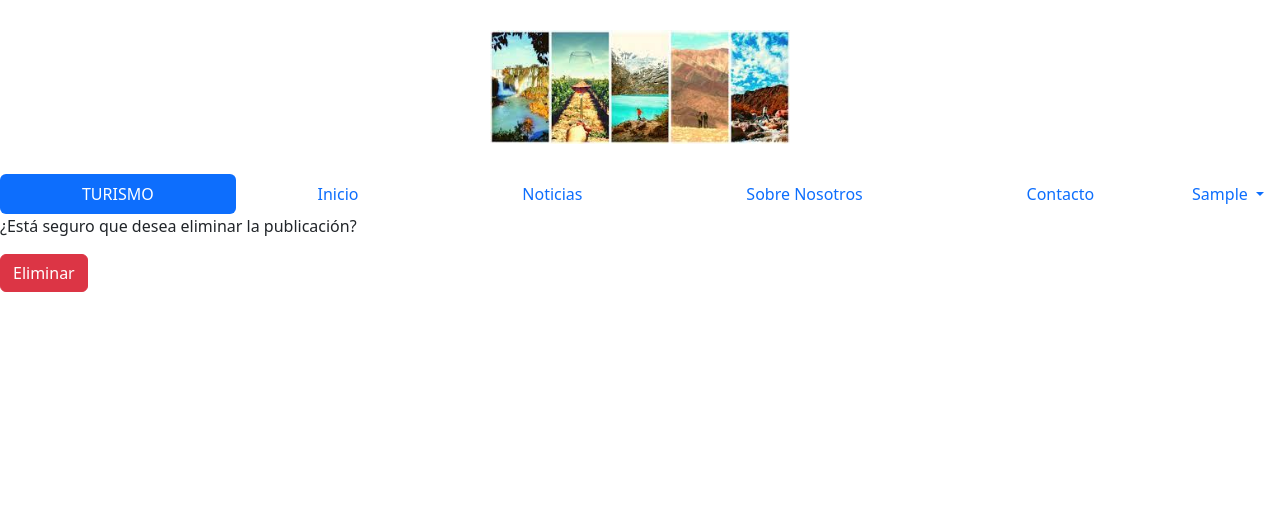
After one commit to Alan00Aquino/Proyecto-Blog, a Django app: page /posts/eliminar-post/1 in a window 1280 px wide. The commit adds this page. Shown: the top 532 px of the page. Run offline with Django 4.2, Linux system fonts and the light colour scheme; a user stored in the database is signed in; tables that the repository leaves empty hold one stand-in row (values such as "Sample post").

Commit message:
Agregado Update y Delete de posts

```diff
--- a/apps/posts/urls.py
+++ b/apps/posts/urls.py
@@ -8,4 +8,6 @@ urlpatterns = [
     path('posts/', PostListView.as_view(), name = 'posts'),
     path('posts/<int:id>/', PostDetailView.as_view(), name = 'post_individual'),
     path('postear/', views.Postear.as_view(), name = 'postear'),
+    path('editar-post/<int:pk>', views.EditarPost.as_view(), name = 'editar-post'),
+    path('eliminar-post/<int:pk>', views.EliminarPost.as_view(), name = 'eliminar-post'),
 ]
--- a/apps/posts/views.py
+++ b/apps/posts/views.py
@@ -3,7 +3,7 @@ from .models import Post, Comentario
 from .forms import CrearPostForm, ComentarioForm
 from django.urls import reverse
 from django.contrib.auth.mixins import LoginRequiredMixin
-from django.views.generic import ListView, DetailView, CreateView
+from django.views.generic import ListView, DetailView, CreateView, UpdateView, DeleteView
 
 class PostListView(ListView):
     model = Post
@@ -19,7 +19,7 @@ class PostListView(ListView):
 class PostDetailView(DetailView):
     model = Post
     template_name = 'posts/post_individual.html'
-    context_object_name = 'post'
+    context_object_name = 'posts'
     pk_url_kwarg = 'id'
     queryset = Post.objects.all()
 
@@ -50,3 +50,21 @@ class Postear(LoginRequiredMixin, CreateView):
 
     def get_success_url(self):
         return reverse('apps.posts:posts')
+
+# Vista para actualizar una publicacion ya existente
+class EditarPost(LoginRequiredMixin, UpdateView):
+    model = Post
+    template_name = 'posts/editar-post.html'
+    form_class = CrearPostForm # Uso el mismo de crear una publicacion
+
+    def get_success_url(self):
+        return reverse('apps.posts:posts')
+
+# Vista que elimina un posteo
+class EliminarPost(LoginRequiredMixin, DeleteView):
+    template_name = 'posts/eliminar-post.html' # Es un template intermedio -esta seguro s-n-
+    model = Post
+
+
+    def get_success_url(self):
+        return reverse('apps.posts:posts')
--- a/blog/configuraciones/local.py
+++ b/blog/configuraciones/local.py
@@ -8,7 +8,7 @@ DATABASES = {
         'ENGINE': 'django.db.backends.mysql',
         'NAME': 'Proyecto_Blog',
         'USER': 'root',
-        'PASSWORD': 'F3rn3t4340.A',
+        'PASSWORD': 'estaeslaclave',
         'HOST': 'localhost',
         'PORT': '3306',
     }
--- /dev/null
+++ b/templates/posts/eliminar-post.html
@@ -0,0 +1,11 @@
+{% extends 'base.html' %}
+
+{% load static %}
+
+
+{% block contenido %}
+    <form method="post">{% csrf_token %}
+        <p>¿Está seguro que desea eliminar la publicación?</p>
+        <button type="submit" class = "btn btn-danger">Eliminar</button>
+    </form>
+{% endblock contenido %}
--- a/templates/posts/posts.html
+++ b/templates/posts/posts.html
@@ -21,7 +21,9 @@
             </ul>
             <div class="botonera1">
                 <a href="{% url 'apps.posts:post_individual' post.id %}" class="btn btn-primary m-1">Ver Detalle</a>
-                <a href="#" class="btn btn-primary m-1">Otras opciones...</a>
+                <a href="{% url 'apps.posts:editar-post' post.id %}" class="btn btn-primary m-1">Editar</a>
+                <a href="{% url 'apps.posts:eliminar-post' post.id %}" class="btn btn-danger m-1">Eliminar</a>
+                <a href="#" class="btn btn-primary m-1">Me gusta!!!</a>
             </div>
         </div>
 
```
Also changed, not shown: templates/posts/editar-post.html (added, +14 -0 lines), media/media/post_default.jpg (deleted).
